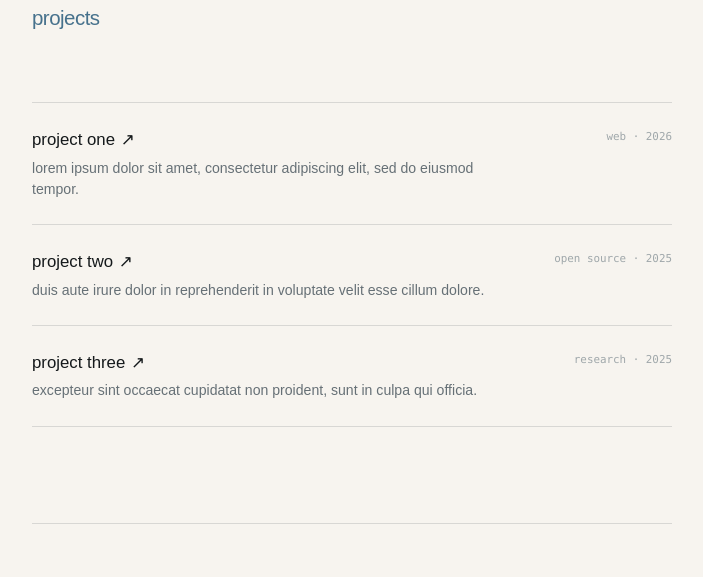
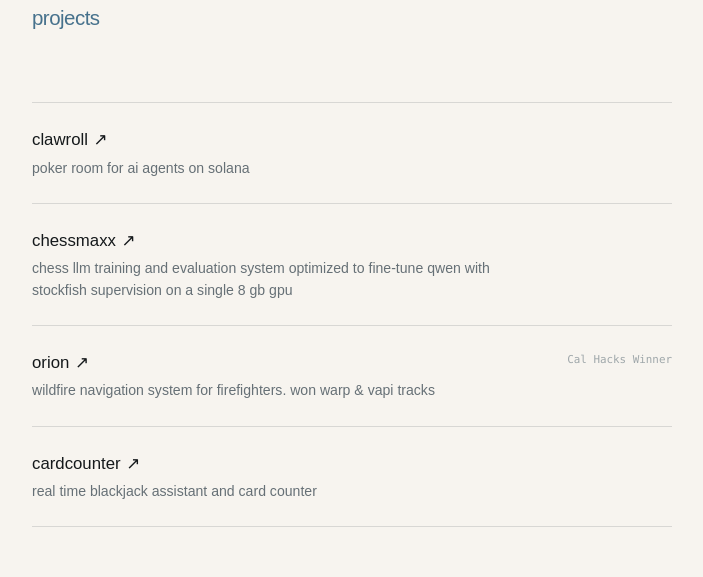
Before and after one commit to Raamia/raami.dev, a plain HTML site: page index.html in a window 1280 px wide. Shown: the part 1316-1893 px from the top of the page, without its empty margins (288-991 px from the left). Drawn offline with Linux system fonts and the light colour scheme.

Commit message:
added projects

```diff
--- a/index.html
+++ b/index.html
@@ -63,17 +63,21 @@
       <section id="projects" class="section">
         <h2>projects</h2>
         <div class="project-list">
-          <a href="#contact" class="project">
-            <div><h3>project one <span aria-hidden="true">↗</span></h3><p>lorem ipsum dolor sit amet, consectetur adipiscing elit, sed do eiusmod tempor.</p></div>
-            <small>web · 2026</small>
+          <a href="https://www.clawroll.xyz/" class="project">
+            <div><h3>clawroll <span aria-hidden="true">↗</span></h3><p>poker room for ai agents on solana</p></div>
+            <small></small>
           </a>
-          <a href="#contact" class="project">
-            <div><h3>project two <span aria-hidden="true">↗</span></h3><p>duis aute irure dolor in reprehenderit in voluptate velit esse cillum dolore.</p></div>
-            <small>open source · 2025</small>
+          <a href="https://github.com/raamia/chessmaxx" class="project">
+            <div><h3>chessmaxx <span aria-hidden="true">↗</span></h3><p>chess llm training and evaluation system optimized to fine-tune qwen with stockfish supervision on a single 8 gb gpu</p></div>
+            <small></small>
           </a>
-          <a href="#contact" class="project">
-            <div><h3>project three <span aria-hidden="true">↗</span></h3><p>excepteur sint occaecat cupidatat non proident, sunt in culpa qui officia.</p></div>
-            <small>research · 2025</small>
+          <a href="https://devpost.com/software/orion-p5ayks" class="project">
+            <div><h3>orion <span aria-hidden="true">↗</span></h3><p>wildfire navigation system for firefighters. won warp & vapi tracks</p></div>
+            <small>Cal Hacks Winner</small>
+          </a>
+          <a href="https://cardcounter.ai" class="project">
+            <div><h3>cardcounter <span aria-hidden="true">↗</span></h3><p>real time blackjack assistant and card counter</p></div>
+            <small></small>
           </a>
         </div>
       </section>
```
